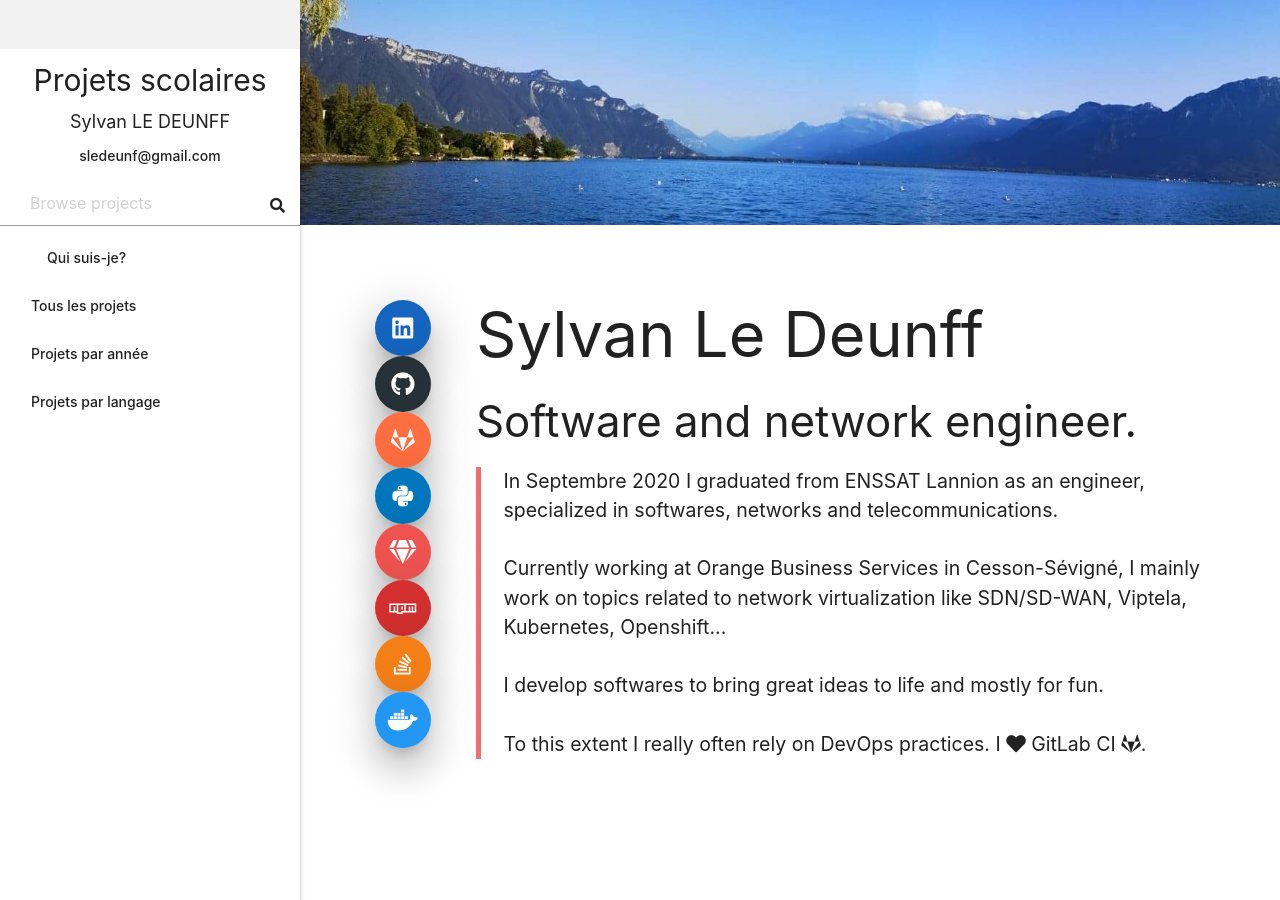
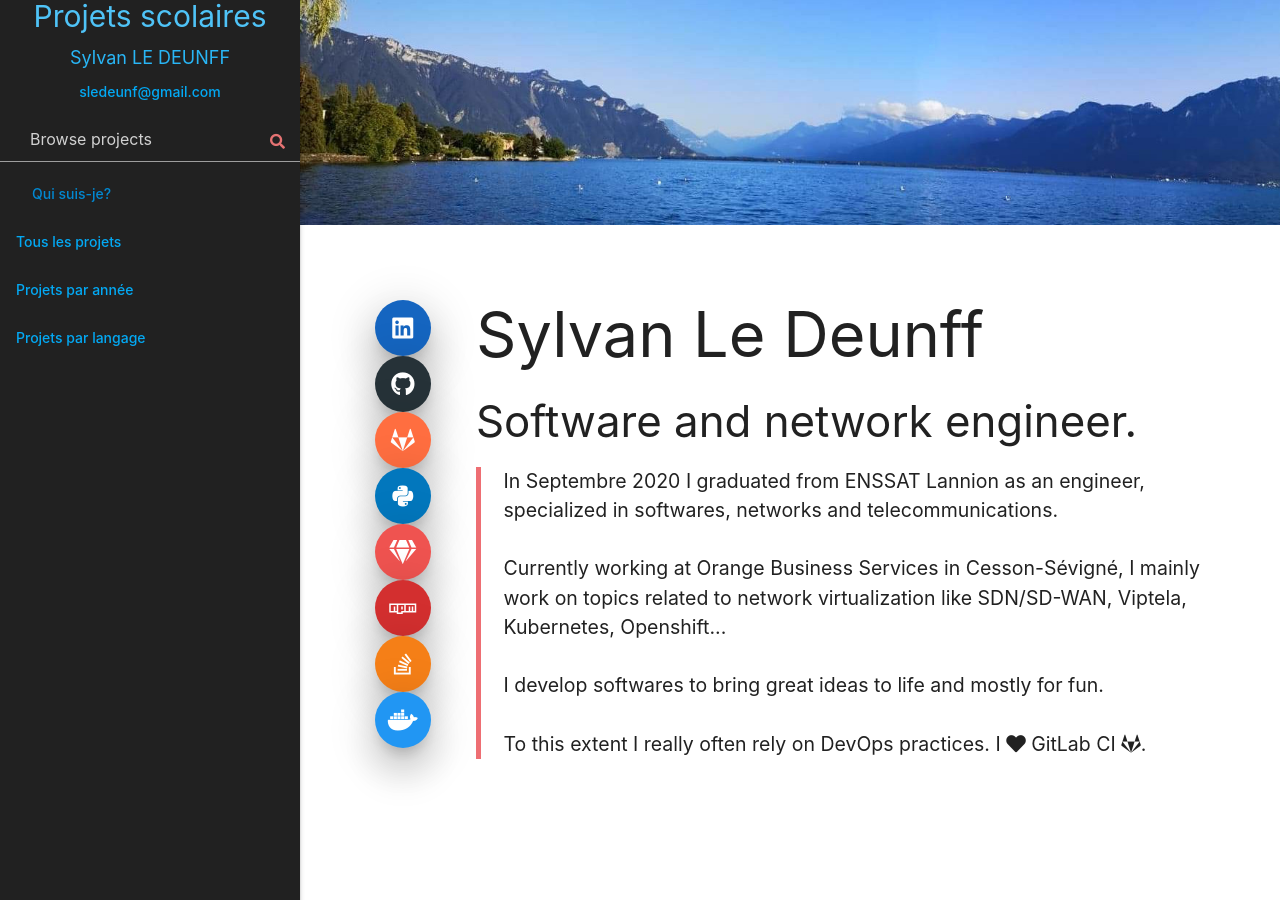
Before and after one commit to sylvanld-enssat/sylvanld-enssat.github.io, a Jekyll site: the page built from index.html, in a window 1280 px wide. Built offline with Jekyll 4.4.1, drawn with Linux system fonts in a browser that asks for light colours; a style sheet for code colours, icons or effects is not loaded.

Commit message:
use color palette from config

```diff
--- a/_includes/header.html
+++ b/_includes/header.html
@@ -15,7 +15,7 @@
     }
 </style>
 
-<div class="section" id="banner" style="color: {{color}}; background: {{background}}">
+<div class="section" id="banner">
     <div class="container">
 
         <a href="#" data-target="slide-out" class="btn top-nav sidenav-trigger full hide-on-large-only"><i
@@ -38,7 +38,8 @@
                 <hr style="margin: 1em 0">
 
                 {% for button in buttons %}
-                <a href="{{button.link}}" class="waves-effect waves-light btn-large">
+                <a href="{{button.link}}"
+                    class="waves-effect waves-light btn-large {{site.palette.primary}} text-{{site.palette.secondary}}">
                     <i class="{{button.icon}} right"></i>
                     {{button.title}}
                 </a>
--- a/_includes/sidenav-items.html
+++ b/_includes/sidenav-items.html
@@ -1,12 +1,12 @@
-
 {% for item in include.items %}
 <li>
     {% if item.items or item.section %}
-    <a class="collapsible-header waves-effect waves-teal" tabindex="0">
+    <a class="collapsible-header waves-effect waves-teal {{site.palette.primary}} darken-4 {{site.palette.secondary}}-text"
+        tabindex="0">
         {{item.title}}
     </a>
     <div class="collapsible-body">
-        <ul class="collapsible collapsible-accordion">
+        <ul class="collapsible collapsible-accordion {{site.palette.primary}} darken-4 {{site.palette.secondary}}-text">
             <!-- Display child items the same way-->
             {% if item.items %}
             {% include sidenav-items.html items=item.items %}
@@ -16,16 +16,22 @@
             {% if item.section %}
             {% for node in site.pages %}
             {% if node.sections contains item.section %}
+            {% if page.url == node.url %}
+            <li class="{{site.palette.primary}}">
+                <a class="{{site.palette.accent}}" href="{{node.url}}">{{node.title}}</a>
+            </li>
+            {% else %}
             <li>
-                <a href="{{node.url}}">{{node.title}}</a>
+                <a class="{{site.palette.secondary}}-text" href="{{node.url}}">{{node.title}}</a>
             </li>
+            {% endif %}
             {% endif %}
             {% endfor %}
             {% endif %}
         </ul>
     </div>
     {% else %}
-    <a href="{{item.link}}">
+    <a href=" {{item.link}}" class="{{site.palette.primary}} darken-4 {{site.palette.secondary}}-text text-darken-2">
         {{item.title}}
     </a>
     {% endif %}
--- a/_includes/sidenav.html
+++ b/_includes/sidenav.html
@@ -1,14 +1,4 @@
 <style>
-    body {
-        padding-left: 300px !important;
-    }
-
-    @media only screen and (max-width : 992px) {
-        body {
-            padding-left: 0 ! important;
-        }
-    }
-
     @media print {
         #slide-out {
             display: none;
@@ -18,18 +8,14 @@
             padding-left: 0 ! important;
         }
     }
-
-    .sidenav .collapsible-body a {
-        font-weight: normal !important;
-    }
-
-    #sections ul {
-        padding-left: 1rem;
-    }
 </style>
 
-
-{% assign logo = site.logo %}
+<!-- Palette background color-->
+{% if site.sidenav.palette.background %}
+{% assign sidenav_background_color = site.sidenav.palette.background %}
+{% else %}
+{% assign sidenav_background_color = 'blue' %}
+{% endif %}
 
 <!-- Workout distinct sidenav sections -->
 {% assign sections = '' | split: '' %}
@@ -51,25 +37,30 @@
 
 
 <!-- Main navigation -->
-<ul id="slide-out" class="nav sidenav sidenav-fixed">
-    <li class="logo">
-        <a href="/" id="logo-container" style="display: inline-block; width: 100%; text-align: center; height: 100%"
-            href="/" class="brand-logo">
-            <img id="front-page-logo" class="{{logo.class}}"
-                style="display: inline-block; padding: 1rem 0; max-width: 100%; {{logo.style}}" src="{{logo.url}}">
+<ul id="slide-out" class="nav sidenav sidenav-fixed {{site.palette.primary}} darken-4">
+    {% if site.profile %}
+    <li>
+        <a href="/" style="display: inline-block; width: 100%; text-align: center; height: 100%" href="/">
+            <img class="circle" style="display: inline-block; padding: 0.5rem 0; max-width: 8rem"
+                src="{{site.profile}}">
         </a>
     </li>
+    {% endif %}
 
-    <li class="logo" style="text-align: center">
-        <h1 style="font-size: 2rem; margin: 1rem 0">{{site.title}}</h1>
-        <h3 style="font-size: 1.2rem; margin: 0">{{site.author}}</h3>
-        <a href="mailto:{{site.email}}">{{site.email}}</a>
+    <li style="text-align: center">
+        <h1 style="font-size: 2rem; margin: 0 0 1rem 0" class="{{site.palette.secondary}}-text text-lighten-2">
+            {{site.title}}</h1>
+        <h3 style="font-size: 1.2rem; margin: 0" class="{{site.palette.secondary}}-text text-lighten-1">{{site.author}}
+        </h3>
+        <a href="mailto:{{site.email}}" class="{{site.palette.secondary}}-text text-darken">{{site.email}}</a>
     </li>
 
     <li>
         <div style="position: relative">
-            <input placeholder="Browse projects" style="line-height: 1rem; padding: 0 2rem">
-            <i class="fa fa-search" style="position: absolute; right: 1rem; top: 1.2rem"></i>
+            <input placeholder="Browse projects" class="{{site.palette.accent}}-text text-lighten-2"
+                style="line-height: 1rem; padding: 0 2rem">
+            <i class="fa fa-search {{site.palette.accent}}-text text-lighten-2"
+                style="position: absolute; right: 1rem; top: 1.2rem"></i>
         </div>
     </li>
 
@@ -78,30 +69,6 @@
             {% include sidenav-items.html items=site.sidenav.items %}
         </ul>
     </li>
-
-    <!--
-    <li class="no-padding">
-        <ul class="collapsible collapsible-accordion">
-            {% for i in (0..numberOfHeadings) %}
-            <li>
-                <a class="collapsible-header waves-effect waves-teal" tabindex="0">
-                    {{ sectionsHeadings[i] }}
-                </a>
-                <div class="collapsible-body">
-                <ul>
-                    {% for node in site.pages %}
-                    {% if node.sections contains sections[i] %}
-                    <li class="{% if node.url == page.url %}active{% endif %}">
-                        <a href="{{node.url}}">{{node.title}}</a>
-                    </li>
-                    {% endif %}
-                    {% endfor %}
-                </ul>
-            </li>
-            {% endfor %}
-        </ul>
-    </li>
--->
 </ul>
 
 
```
